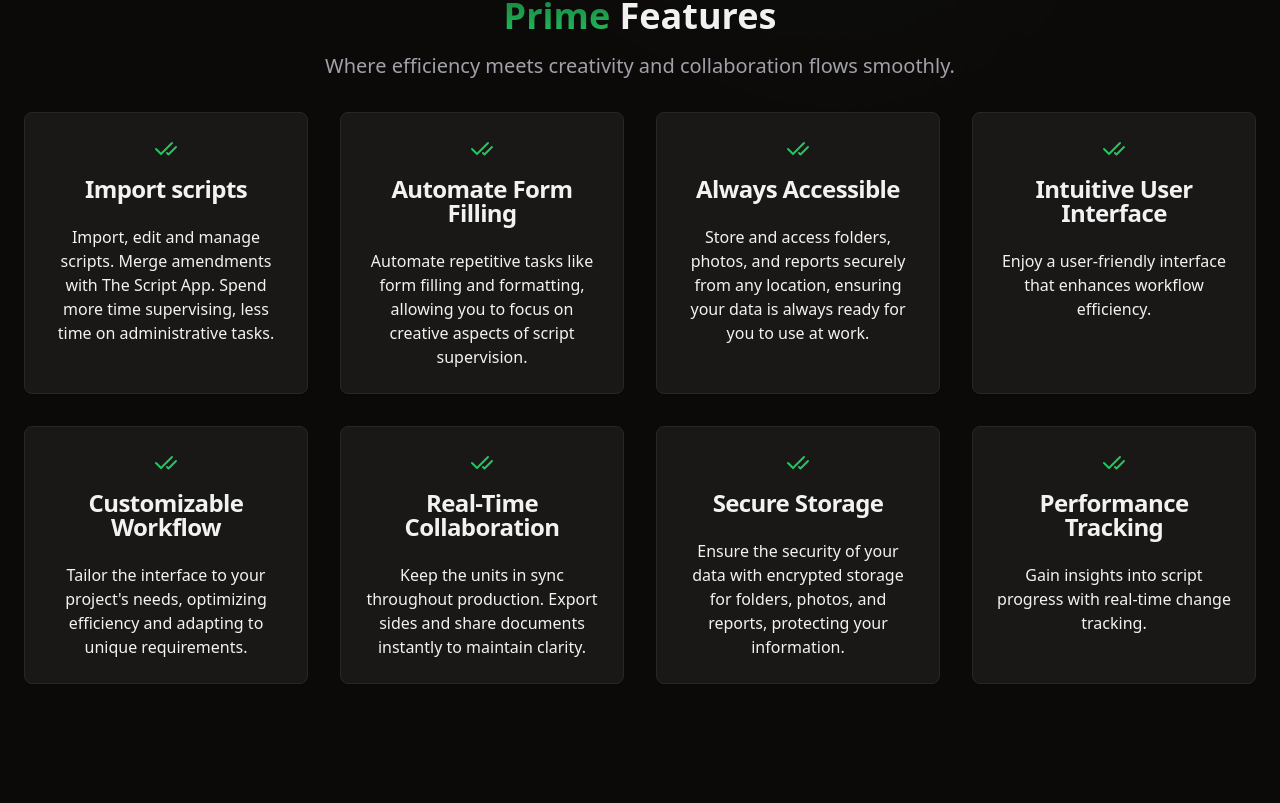
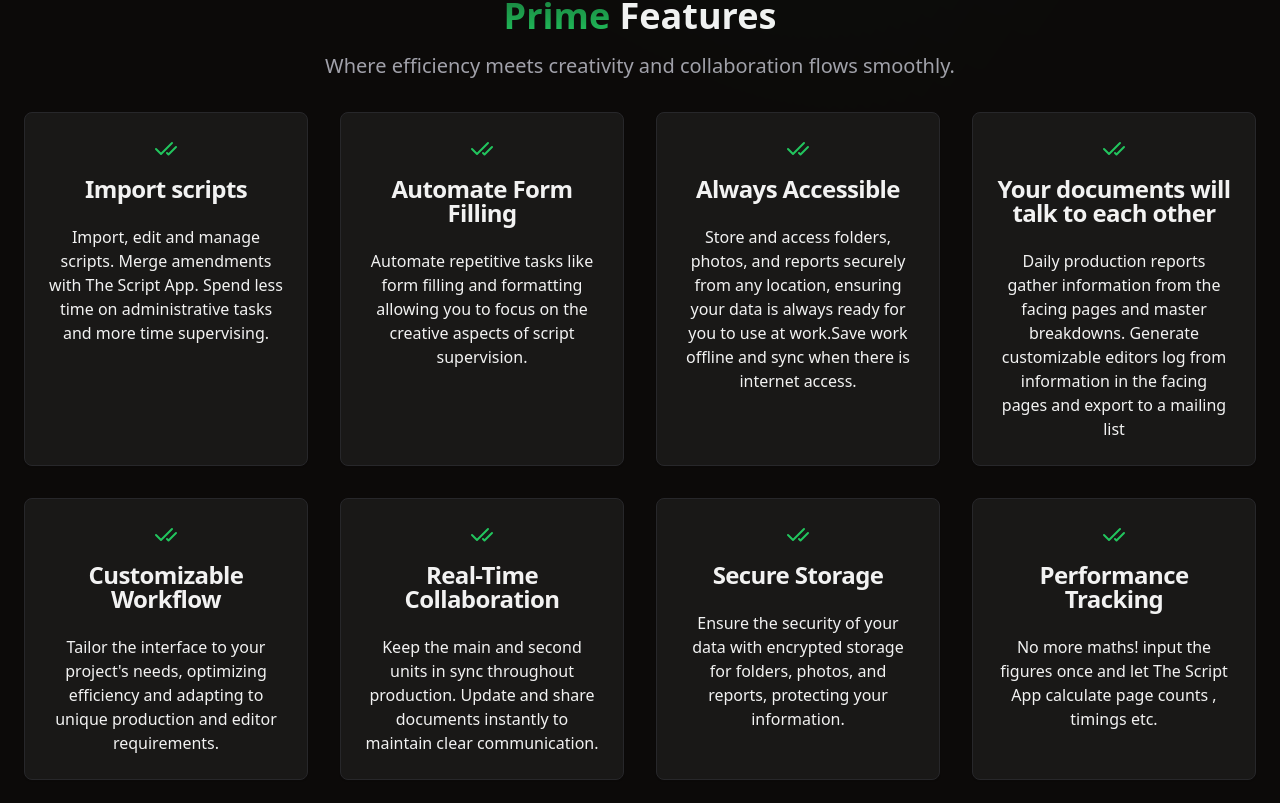
Before and after one commit to KamoEllen/coming-soon-the-script-app, a React (Vite) app: page / in a window 1280 px wide. Shown: the part 897-1700 px from the top of the page. Built offline with nearby package versions, Linux system fonts and the light colour scheme.

Commit message:
Update HowItWorks.tsx

```diff
--- a/src/components/HowItWorks.tsx
+++ b/src/components/HowItWorks.tsx
@@ -11,33 +11,33 @@ const features = [
   {
     icon: <CheckCheck className="text-green-500" />,
     title: "Import scripts",
-    description: "Import, edit and manage scripts. Merge amendments with The Script App. Spend more time supervising, less time on administrative tasks.",
+    description: "Import, edit and manage scripts. Merge amendments with The Script App. Spend less time on administrative tasks and more time supervising.",
   },
   {
     icon: <CheckCheck className="text-green-500" />,
     title: "Automate Form Filling",
-    description: "Automate repetitive tasks like form filling and formatting, allowing you to focus on creative aspects of script supervision.",
+    description: "Automate repetitive tasks like form filling and formatting allowing you to focus on the creative aspects of script supervision.",
   },
     // Point 1: Data is always ready for you to use at work
   {
     icon: <CheckCheck className="text-green-500" />,
     title: "Always Accessible",
-    description: "Store and access folders, photos, and reports securely from any location, ensuring your data is always ready for you to use at work.",
+    description: "Store and access folders, photos, and reports securely from any location, ensuring your data is always ready for you to use at work.Save work offline and sync when there is internet access.",
   },
   {
     icon: <CheckCheck className="text-green-500" />,
-    title: "Intuitive User Interface",
-    description: "Enjoy a user-friendly interface that enhances workflow efficiency.",
+    title: "Your documents will talk to each other",
+    description: "Daily production reports gather information from the facing pages and master breakdowns. Generate customizable editors log from information in the facing pages and export to a mailing list",
   },
   {
     icon: <CheckCheck className="text-green-500" />,
     title: "Customizable Workflow",
-    description: "Tailor the interface to your project's needs, optimizing efficiency and adapting to unique requirements.",
+    description: "Tailor the interface to your project's needs, optimizing efficiency and adapting to unique production and editor requirements.",
   },
   {
     icon: <CheckCheck className="text-green-500" />,
     title: "Real-Time Collaboration",
-    description: "Keep the units in sync throughout production. Export sides and share documents instantly to maintain clarity.",
+    description: "Keep the main and second units in sync throughout production. Update and share documents instantly to maintain clear communication.",
   },
 
 
@@ -51,7 +51,7 @@ const features = [
   {
     icon: <CheckCheck className="text-green-500" />,
     title: "Performance Tracking ",
-    description: "Gain insights into script progress with real-time change tracking.",
+    description: "No more maths! input the figures once and let The Script App calculate page counts , timings etc.",
   },
 ];
 
```
